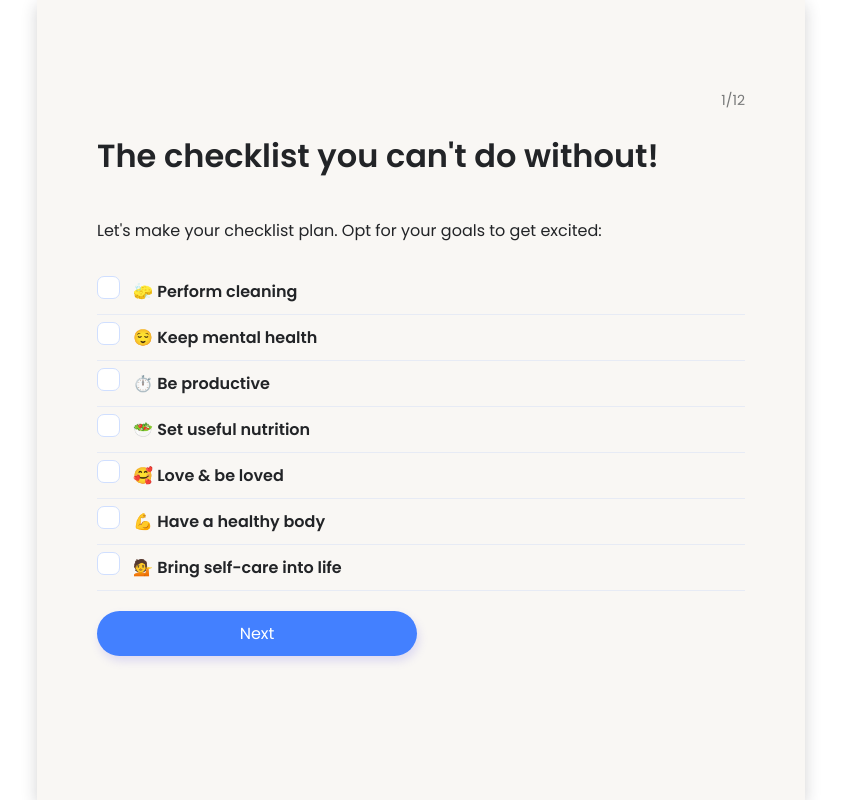
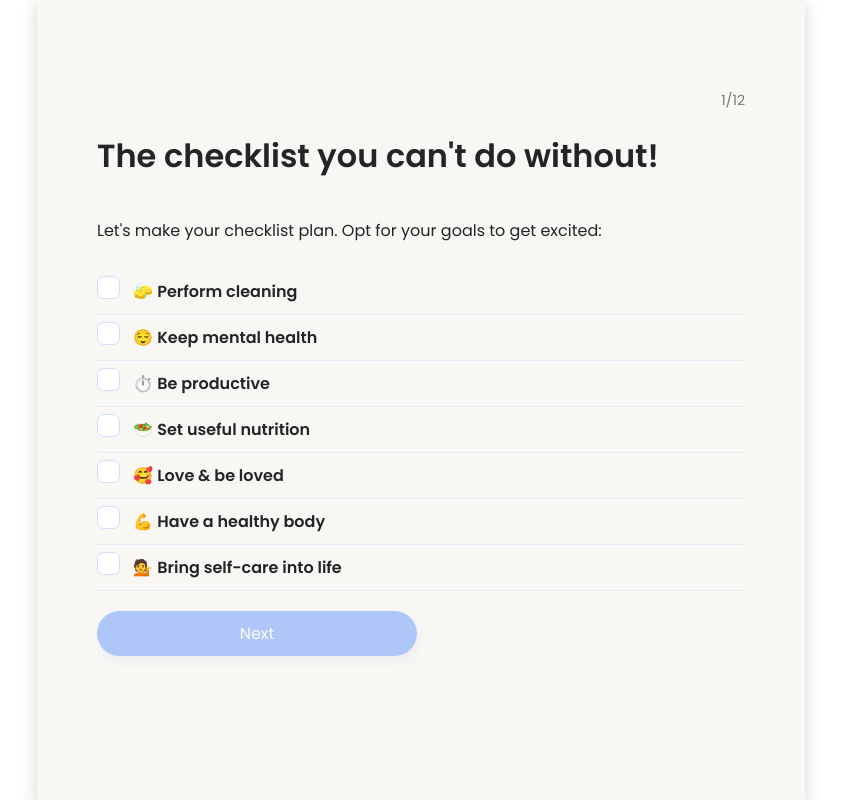
Before and after one commit to deysan/holy-questions, a React (Create React App) app: page / in a window 1280 px wide. Shown: the whole page, without its empty margins (219-1060 px from the left). Built offline with nearby package versions, Linux system fonts and the light colour scheme.

Commit message:
Add route logic

```diff
--- a/src/app/App.js
+++ b/src/app/App.js
@@ -2,12 +2,14 @@ import './App.scss';
 import React from 'react';
 import { BrowserRouter, Route, Switch } from 'react-router-dom';
 import Questions from './layouts/Questions';
+import Result from './layouts/Result';
 
 function App() {
   return (
     <BrowserRouter>
       <Switch>
         <Route exact path="/" component={Questions} />
+        <Route path="/result" component={Result} />
       </Switch>
     </BrowserRouter>
   );
--- a/src/app/components/Button.jsx
+++ b/src/app/components/Button.jsx
@@ -1,16 +1,23 @@
 import React from 'react';
-import { useDispatch } from 'react-redux';
+import { useDispatch, useSelector } from 'react-redux';
+import { useHistory } from 'react-router-dom';
 import { nextQuestion } from '../store/quizSlice';
 
-const Button = ({ classButton, typeButton }) => {
+const Button = ({ classButton, typeButton, currentQuestion }) => {
+  const questions = useSelector((state) => state.quiz.questions);
   const dispatch = useDispatch();
+  const history = useHistory();
 
   return (
     <>
       <button
         className={`button ${classButton}`}
         type={typeButton}
-        onClick={() => dispatch(nextQuestion())}
+        onClick={() => {
+          currentQuestion === questions.length - 1
+            ? history.replace('/result')
+            : !classButton.includes('disabled') && dispatch(nextQuestion());
+        }}
       >
         Next
       </button>
--- a/src/app/components/OptionsList.jsx
+++ b/src/app/components/OptionsList.jsx
@@ -1,16 +1,39 @@
 import React from 'react';
+import { useSelector } from 'react-redux';
+import { Link } from 'react-router-dom';
 import Button from './Button';
 import OptionItem from './OptionItem';
 
-const OptionsList = ({ optionsList, optionsType, specialType, questionId }) => {
-  const formPreventDefault = (event) => {
+const OptionsList = ({
+  optionsList,
+  optionsType,
+  specialType,
+  questionId,
+  currentQuestion
+}) => {
+  const optionsQuestion = useSelector(
+    (state) => state.quiz.questions[currentQuestion].options
+  );
+
+  const checkedOptions = optionsQuestion.filter((option) => option.checked);
+
+  let classButton = 'button-blue';
+
+  const getClassButton = () => {
+    if (!checkedOptions.length) {
+      return (classButton += ' disabled');
+    }
+    return classButton;
+  };
+
+  const getPreventDefault = (event) => {
     event.preventDefault();
   };
 
   return (
     <form
       className={`question-form question-form-${questionId}`}
-      onSubmit={formPreventDefault}
+      onSubmit={getPreventDefault}
     >
       <ul className={`options-list ${specialType || optionsType}`}>
         {optionsList.map((optionItem, optionIndex) => (
@@ -25,7 +48,18 @@ const OptionsList = ({ optionsList, optionsType, specialType, questionId }) => {
         ))}
       </ul>
       {optionsType === 'checkbox' && (
-        <Button classButton={'button-blue'} typeButton={'submit'} />
+        <div className="button-group">
+          <Button
+            classButton={getClassButton()}
+            typeButton={'submit'}
+            currentQuestion={currentQuestion}
+          />
+          {specialType && (
+            <Link className="button-skip" to="/result">
+              Skip
+            </Link>
+          )}
+        </div>
       )}
     </form>
   );
--- a/src/app/layouts/Questions.jsx
+++ b/src/app/layouts/Questions.jsx
@@ -25,6 +25,7 @@ const Questions = () => {
         optionsList={question.options}
         optionsType={question.type}
         specialType={question.specialType}
+        currentQuestion={currentQuestion}
       />
     </div>
   );
--- /dev/null
+++ b/src/app/layouts/Result.jsx
@@ -0,0 +1,7 @@
+import React from 'react';
+
+const Result = () => {
+  return <h1>Result</h1>;
+};
+
+export default Result;
```
